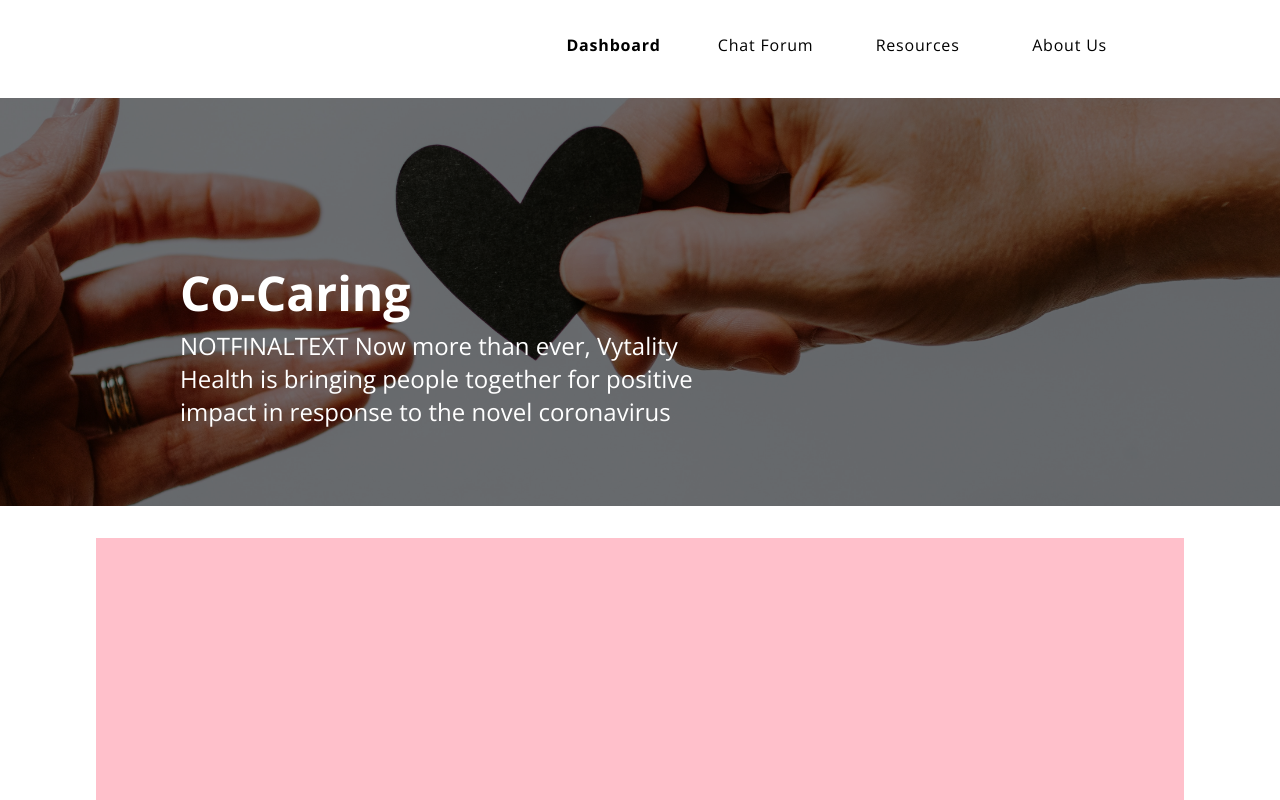
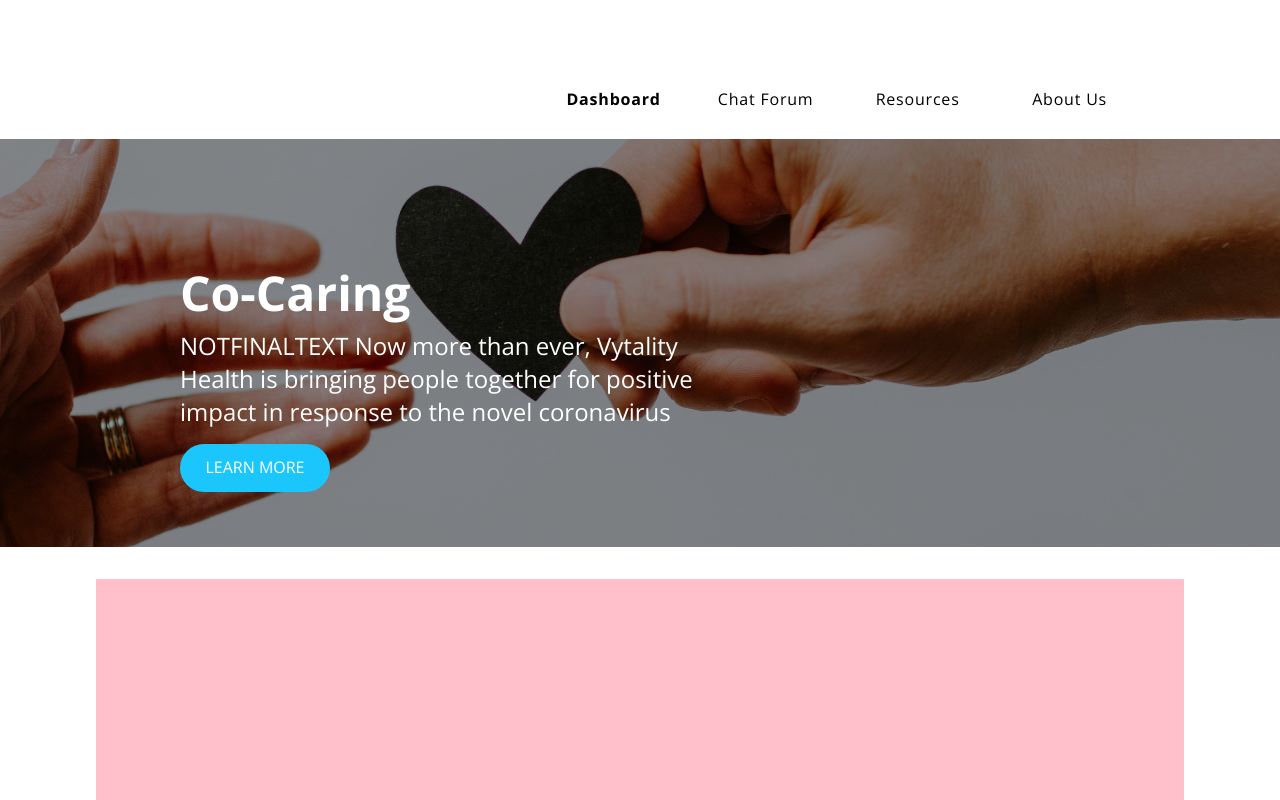
Before and after one commit to khongcodes/co-caring-dash, a React (Create React App) app: page / in a window 1280 px wide. Shown: the top 800 px of the page. Built offline with nearby package versions, Linux system fonts and the light colour scheme.

Commit message:
fix header y-axis spacing and switch to Open Sans-Light for regular type

```diff
--- a/public/index.html
+++ b/public/index.html
@@ -24,7 +24,7 @@
       work correctly both with client-side routing and a non-root public URL.
       Learn how to configure a non-root public URL by running `npm run build`.
     -->
-    <link href="https://fonts.googleapis.com/css?family=Open+Sans:400,700&display=swap" rel="stylesheet">
+    <link href="https://fonts.googleapis.com/css?family=Open+Sans:300,700&display=swap" rel="stylesheet">
     <link href="https://fonts.googleapis.com/css?family=Dancing+Script" rel="stylesheet">
     <title>Co-Caring</title>
   </head>
--- a/src/components/TopBanner.js
+++ b/src/components/TopBanner.js
@@ -12,6 +12,10 @@ const TopBanner = ({title, copy, button}) => (
     <div className={topBannerStyles.textContainer}>
       <h2>Co-Caring</h2>
       <p>NOTFINALTEXT Now more than ever, Vytality Health is bringing people together for positive impact in response to the novel coronavirus</p>
+
+      <div className={topBannerStyles.button}>
+        LEARN MORE
+      </div>
     </div>
 
   </div>
--- a/src/styles/_typecolor.scss
+++ b/src/styles/_typecolor.scss
@@ -3,3 +3,5 @@ $script-font: 'Dancing Script', cursive;
 
 $vy-blue-regular: #64d5f8;
 $vy-blue-light: #7de4ff;
+
+$mockup-blue-regular: #1AC6FC;
--- a/src/styles/layout.module.scss
+++ b/src/styles/layout.module.scss
@@ -11,7 +11,7 @@ $burger-active-color: $vy-blue-regular;
   // position: absolute;
   background-color: $header-color;
   width: 100%;
-  height: 4.6rem;
+  height: 8.2rem;
   overflow: auto;
   z-index: 3;
   padding-top: 0.5rem;
@@ -32,7 +32,7 @@ $burger-active-color: $vy-blue-regular;
 
   .navLinkContainer {
     float: right;
-    margin-top: 1.6rem;
+    margin-top: 5rem;
     margin-right: 8.4rem;
     display: flex;
     // width: 40rem;
@@ -66,7 +66,6 @@ main {
   min-height: fit-content;
   height: 94vh;
   margin: 0 auto;
-  padding-top: 1rem;
 
   @include smallerMedia {
     // background-color: green;
--- a/src/styles/topbanner.module.scss
+++ b/src/styles/topbanner.module.scss
@@ -1,4 +1,4 @@
-@import "mediasizes";
+@import "mediasizes", "typecolor";
 
 @mixin largeMedia {
   @media (min-width: 1600px) {
@@ -23,7 +23,7 @@
   background-position-x: center;
   background-position-y: -21rem;
   background-repeat: no-repeat;
-  filter: brightness(0.5);
+  filter: brightness(0.6);
 
   @include largeMedia {
     background-size: 100%;
@@ -50,6 +50,20 @@
 
   p {
     margin-block-start: 0.25rem;
+    margin-block-end: 0;
     // line-height: 2rem;
   }
+
+  .button {
+    background-color: $mockup-blue-regular;
+    width: 9.375rem;
+    height: 3rem;
+    border-radius: 2rem;
+    margin-top: 1rem;
+
+    font-size: medium;
+    text-align: center;
+    padding-top: 0.75rem;
+    box-sizing: border-box;
+  }
 }
```
